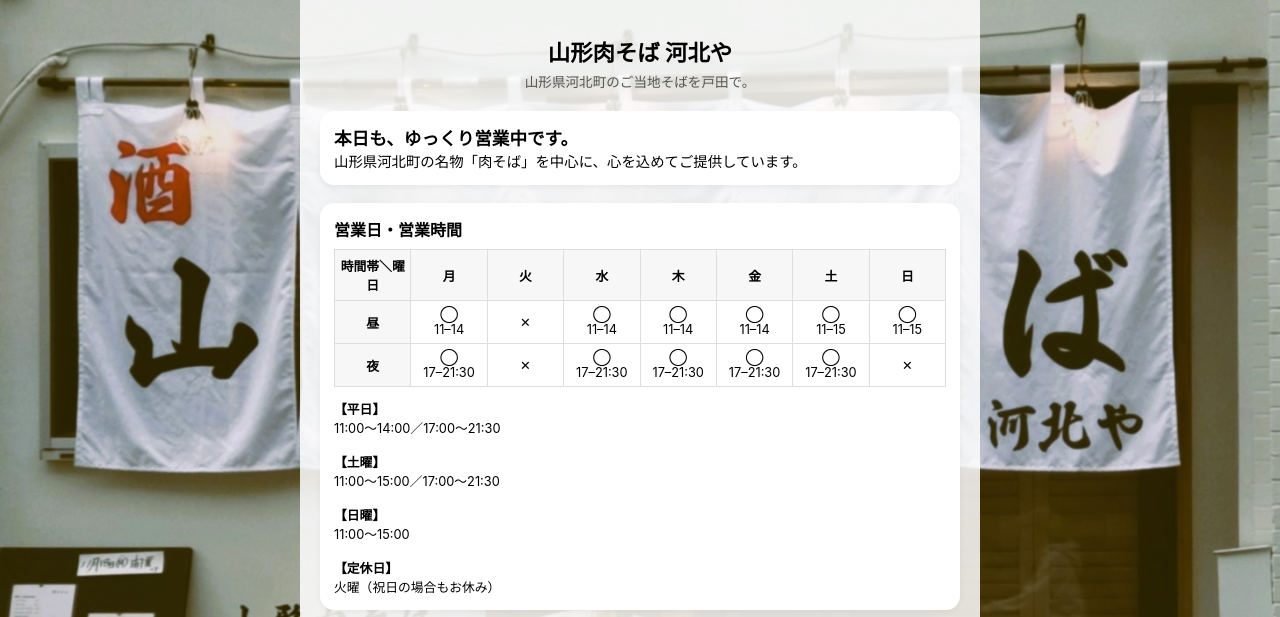
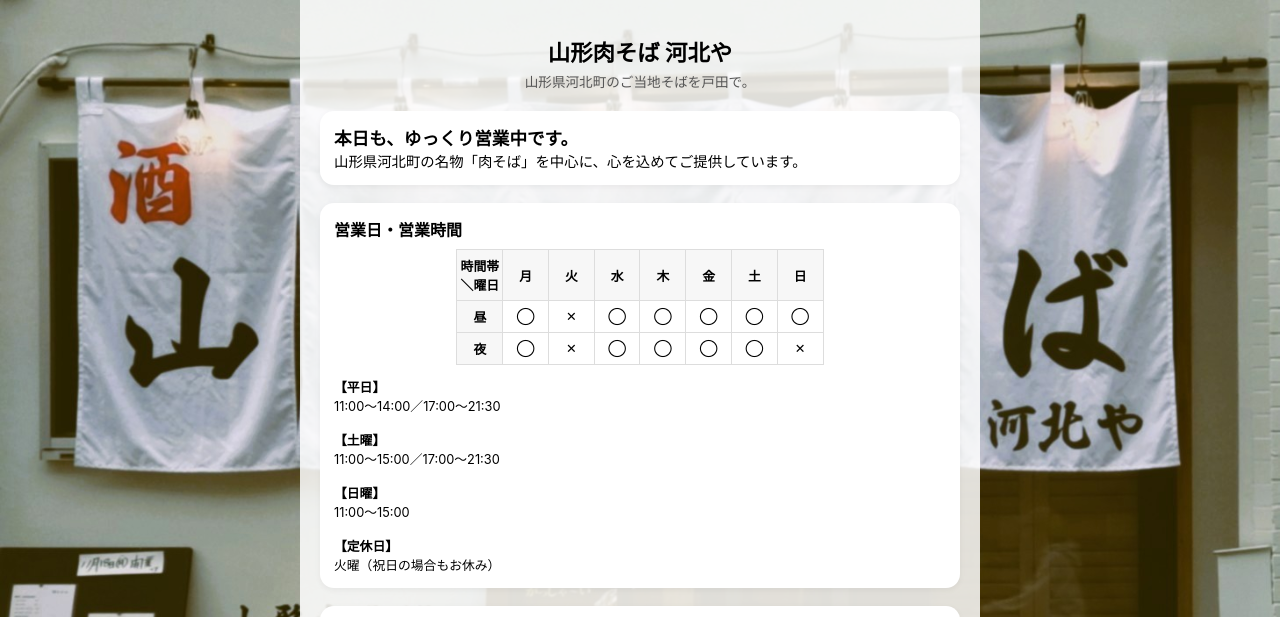
Before and after one commit to otyoufx/kahokuya-web, a plain HTML site: page index.html in a window 1280 px wide. Shown: the top 617 px of the page. Drawn offline with Linux system fonts and the light colour scheme; no server answers.

Commit message:
営業〇×表の見やすさ修正

```diff
--- a/index.html
+++ b/index.html
@@ -58,7 +58,8 @@
     }
 
     .schedule-table {
-      width: 100%;
+      width: 60%;
+      margin: 0 auto;
       border-collapse: collapse;
       font-size: 0.8rem;
       text-align: center;
@@ -68,7 +69,7 @@
     .schedule-table th,
     .schedule-table td {
       border: 1px solid #ddd;
-      padding: 6px 4px;
+      padding: 6px 2px;
       width: 12.5%; /* 8列なので100% ÷ 8 */
     }
 
@@ -146,25 +147,26 @@
 			  </tr>
 			  <tr>
 			    <th>昼</th>
-		      <td>◯<br>11–14</td>
+			    <td>◯</td>
 			    <td>✕</td>
-		      <td>◯<br>11–14</td>
-		      <td>◯<br>11–14</td>
-		      <td>◯<br>11–14</td>
-		      <td>◯<br>11–15</td>
-		      <td>◯<br>11–15</td>
+			    <td>◯</td>
+			    <td>◯</td>
+			    <td>◯</td>
+			    <td>◯</td>
+			    <td>◯</td>
 			  </tr>
 			  <tr>
 			    <th>夜</th>
-		      <td>◯<br>17–21:30</td>
+			    <td>◯</td>
 			    <td>✕</td>
-		      <td>◯<br>17–21:30</td>
-		      <td>◯<br>17–21:30</td>
-		      <td>◯<br>17–21:30</td>
-		      <td>◯<br>17–21:30</td>
+			    <td>◯</td>
+			    <td>◯</td>
+			    <td>◯</td>
+			    <td>◯</td>
 			    <td>✕</td>
 			  </tr>
 			</table>
+
 
 		  <div style="margin-top:12px; font-size:0.8rem;">
 		    <strong>【平日】</strong><br>
```
Lines whose indentation alone changed are shown as unchanged.
